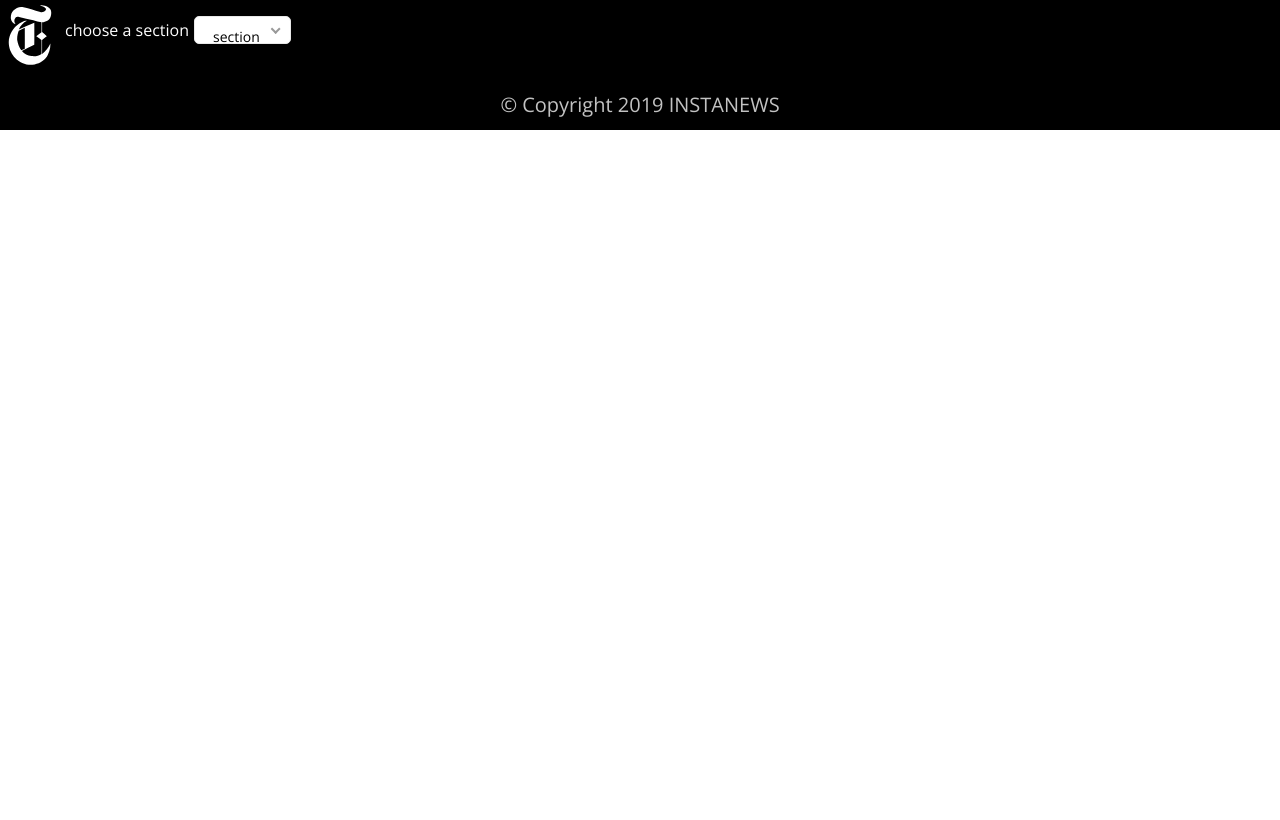
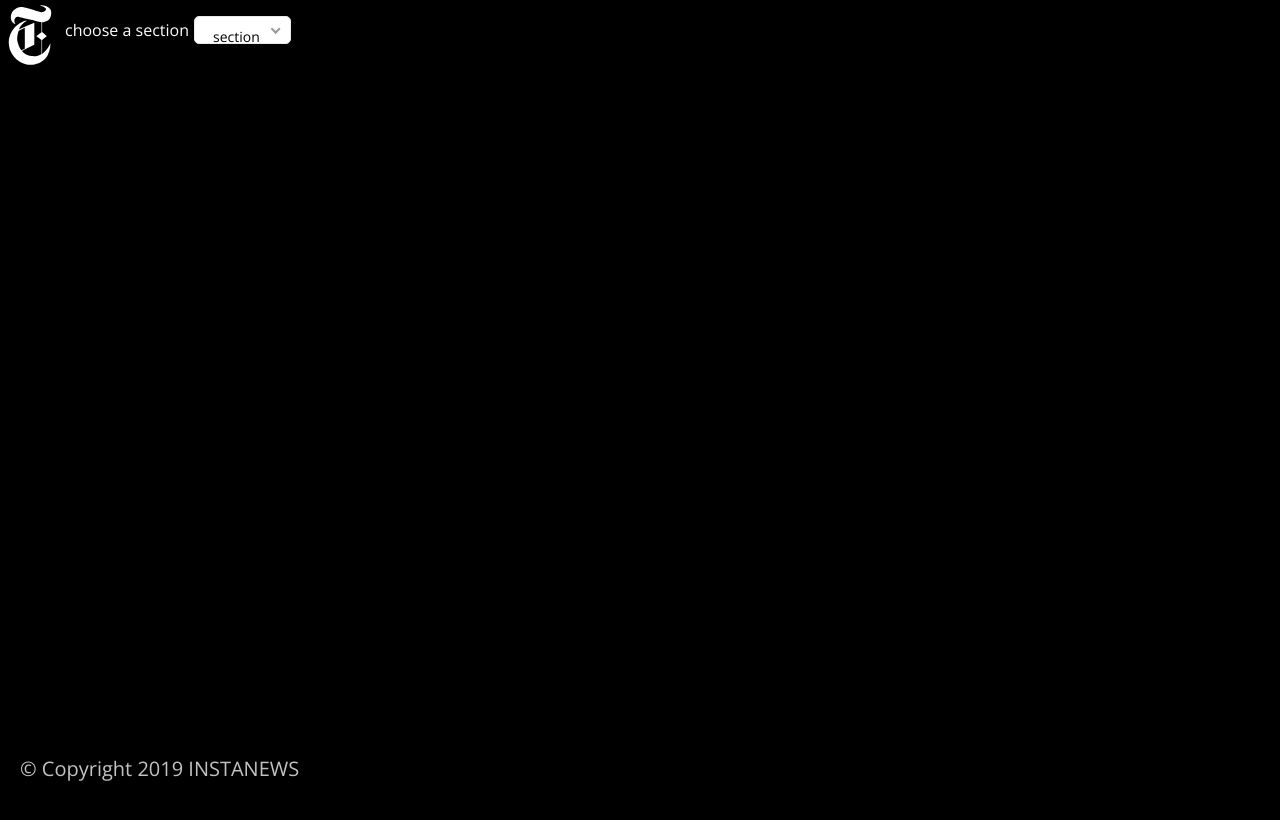
Before and after one commit to jfyuan1231/Project3, a website: page index.html in a window 1280 px wide. Drawn offline with nearby package versions, Linux system fonts and the light colour scheme.

Commit message:
fix header display on desktop size, fix footer text on responsive pc size, fix fail message to nos display multiple times

```diff
--- a/js/main.js
+++ b/js/main.js
@@ -1,6 +1,7 @@
 $(function() {
 	const category = $('.category');
 	const loader = $('.newsLoader');
+	let stories = $('.stories');
 
 	category.niceSelect();
 	loader.hide();
@@ -28,6 +29,7 @@ $(function() {
 	}
 
 	function noData() {
+		stories.html('');
 		$(`<li class='search-result'><p>${'There was an error'}</p></li>`).appendTo(
 			'.stories'
 		);
--- a/sass/style.scss
+++ b/sass/style.scss
@@ -31,6 +31,7 @@ body {
 	font-size: 1.6rem;
 	font-family: $base-font;
 	min-height: 100vh;
+	background-color: black;
 
 	@include tablet {
 		width: $tablet-size;
@@ -46,8 +47,11 @@ body {
 	@include flex-display;
 	@include pc {
 		justify-content: flex-start;
+		height: 93%;
 	}
 	flex-direction: row;
+	height: 70%;
+
 	background: $headerBg-color;
 	.logo {
 		height: 45px;
@@ -115,6 +119,7 @@ body {
 		background-size: cover;
 		background-repeat: no-repeat;
 		position: relative;
+		color:white;
 		height: 50vh;
 		background-position: center;
 	}
@@ -148,6 +153,8 @@ figcaption {
 	@include flex-display;
 	@include pc {
 		font-size: $ft-size;
+		padding-left: 20px;
+		justify-content: left;
 	}
 	align-items: center;
 	text-align: center;
```
Also changed, not shown: build/css/style.min.css, build/js/main.min.js.
